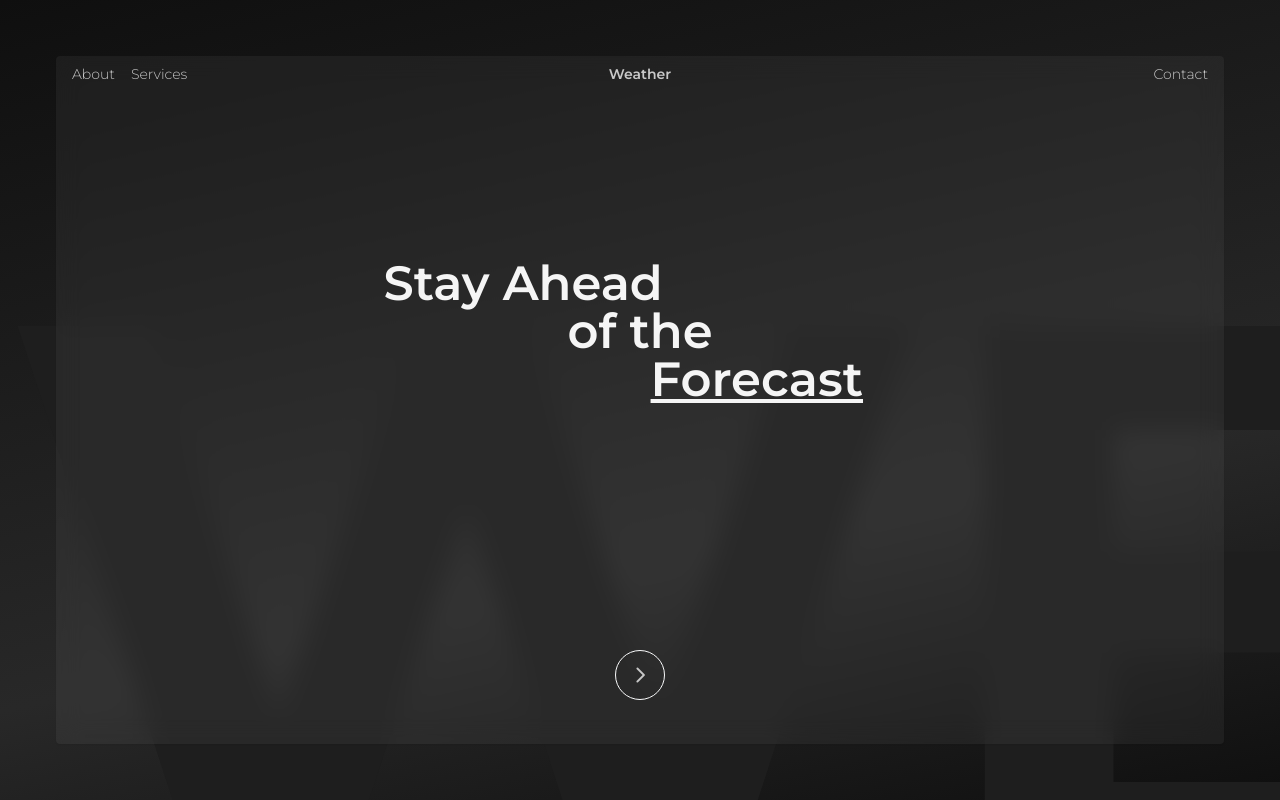
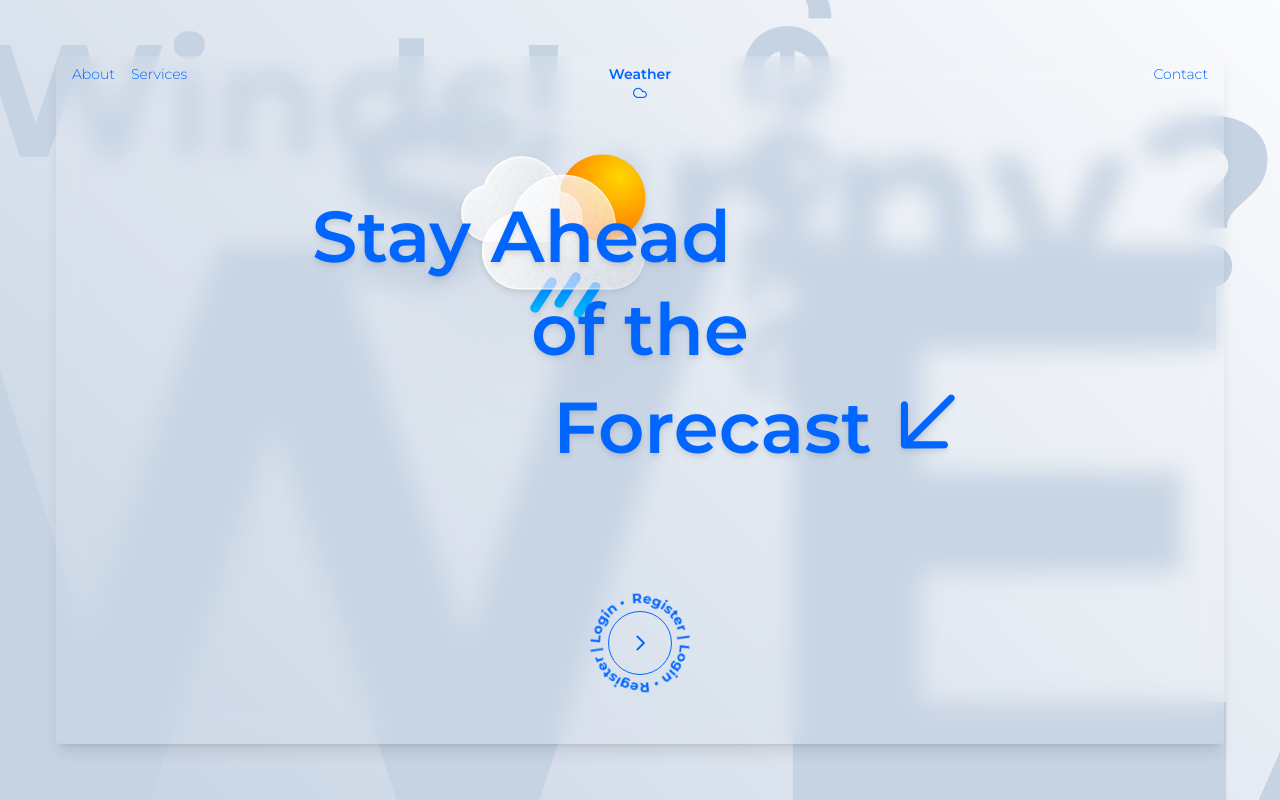
Before and after one commit to dasaniket20002/WeatherAppJMAN, a React (Create React App) app in the folder weatherapp/: page / in a window 1280 px wide. Built offline with nearby package versions, Linux system fonts and the light colour scheme; the HTML template or start-up script is replaced by a standard one.

Commit message:
design update

```diff
--- a/weatherapp/src/App.tsx
+++ b/weatherapp/src/App.tsx
@@ -2,20 +2,29 @@ import { BrowserRouter, Route, Routes } from 'react-router-dom';
 import HomePage from './components/HomePage';
 import RegisterPage from './components/RegisterPage';
 import 'primeicons/primeicons.css';
-import Nav from './components/Nav';
+import LandingPage from './components/LandingPage';
+import WeatherDisplay from './components/WeatherDisplay';
 
 function App() {
     return (
         <div className="App bg-gradient">
             <div className='h-screen p-14'>
-                <h1 className='w-screen h-screen absolute bottom-0 left-0 font-bold text-[50rem] text-fade-txt overflow-hidden'>WEATHER</h1>
-                <div className='h-full w-full grid grid-rows-5 rounded bg-card-transp-white backdrop-blur-md shadow-sm'>
+
+                <div className='w-screen h-screen absolute top-0 left-0 overflow-hidden'>
+                    <h1 className='absolute top-5 right-0 font-bold text-[15rem] text-fade-col'>Sunny?</h1>
+                    <h1 className='absolute -top-5 -left-5 font-bold text-[10rem] text-fade-col'>Winds!</h1>
+                    <h1 className='absolute rotate-90 top-0 left-[32rem] right-50 font-bold text-[10rem] text-fade-col'>Breeze</h1>
+                    <h1 className='absolute -bottom-80 -left-48 font-bold text-[50rem] text-fade-col'>WEATHER</h1>
+                </div>
+
+                <div className='h-full w-full grid grid-rows-5 rounded bg-card-transp-white backdrop-blur-md shadow-lg'>
                     <BrowserRouter>
                         <Routes>
-                            <Route path='/' element={<Nav />}>
+                            <Route path='/' element={<LandingPage />}>
                                 <Route index path="/" element={<HomePage />} />
                                 <Route path="register" element={<RegisterPage />} />
                             </Route>
+                            <Route path='/weather' element={<WeatherDisplay />} />
                         </Routes>
                     </BrowserRouter>
                 </div>
--- a/weatherapp/src/components/HomePage.tsx
+++ b/weatherapp/src/components/HomePage.tsx
@@ -2,20 +2,34 @@ import React from 'react'
 import { Link } from 'react-router-dom'
 
 const HomePage = () => {
-  return (
-    <>
-            <h1 className='row-start-1 row-span-4 col-start-1 grid grid-rows-3 grid-cols-5 text-5xl font-semibold self-center text-center text-primary-txt'>
-                <span className='col-start-1 col-span-4'>Stay Ahead</span>
-                <span className='col-start-1 col-span-full'>of the</span>
-                <span className='col-start-2 col-span-full underline'>Forecast</span>
+    return (
+        <>
+            <h1 className='row-start-1 row-span-4 col-start-1 grid md:grid-rows-3 md:grid-cols-5 text-5xl md:text-7xl gap-4 font-semibold self-center text-center text-primary-col drop-shadow-md'>
+                <span className='md:col-start-1 md:col-span-4'>Stay Ahead</span>
+                <span className='md:col-start-1 md:col-span-full'>of the</span>
+                <span className='md:col-start-2 md:col-span-full'>Forecast <i className="pi pi-arrow-down-left" /></span>
             </h1>
-            <Link to={'/register'} className=' row-start-5 col-start-1 w-full flex justify-center items-center'>
-                <p className='w-min aspect-square flex justify-center items-center border-[1px] border-gray-50 bg-transparent rounded-full py-2 px-4 transition hover:scale-150'>
-                    <i className='pi pi-chevron-right text-accent-txt' />
+            <Link to={'/register'} className='pb-16 row-start-5 col-start-1 w-full flex justify-center items-center'>
+                <p className='w-[4rem] aspect-square flex justify-center items-center border-[1px] border-primary-col bg-transparent rounded-full p-6 transition hover:scale-125'>
+                    <svg height="100" width="100" xmlns="http://www.w3.org/2000/svg" className='absolute animate-rotate'>
+                        <path
+                            id="circlePath"
+                            d=' M 10, 50
+                                a 40,40 0 1,1 80,0
+                                40,40 0 1,1 -80,0'
+                            fill='transparent'
+                        />
+                        <text width="1000">
+                            <textPath href='#circlePath' method='stretch' className='font-bold text-[0.85rem] flex justify-between' fill='rgb(0 102 255)'>
+                                Register | Login • Register | Login •
+                            </textPath>
+                        </text>
+                    </svg>
+                    <i className='pi pi-chevron-right text-primary-col absolute' />
                 </p>
             </Link>
-    </>
-  )
+        </>
+    )
 }
 
 export default HomePage
--- a/weatherapp/src/components/InputField.tsx
+++ b/weatherapp/src/components/InputField.tsx
@@ -1,17 +1,18 @@
-import React, { useState } from 'react'
+import React from 'react'
 
 const InputField = (props: { fieldType: string, fieldID: string, fieldName: string, value: string, setterFunction: React.Dispatch<React.SetStateAction<string>> }) => {
     return (
-        <span className='w-full grid'>
+        <span className='relative w-full grid input_box'>
             <input
                 type={props.fieldType}
                 id={props.fieldID}
-                            //placeholder={props.fieldName}
+                placeholder={''}
                 value={props.value}
                 onChange={(e) => { props.setterFunction(e.target.value) }}
                 autoComplete='off'
-                            className='w-full col-start-1 row-start-1 py-1 px-2 border-[1px] border-black rounded'/>
-                        <label htmlFor={props.fieldID} className='col-start-1 row-start-1 py-1 px-2 text-black font-medium pointer-events-none'>{props.fieldName}</label>
+                required
+                className='w-full py-2 px-2 border-[1px] bg-card-transp-white border-b-black focus:border-b-primary-col rounded outline-none peer shadow-md transition focus:shadow-xl backdrop-blur-md' />
+            <label htmlFor={props.fieldID} className='absolute py-2 px-2 text-black font-medium pointer-events-none transition-all peer-focus:-translate-y-7 peer-focus:text-sm'>{props.fieldName}</label>
         </span>
     )
 }
--- /dev/null
+++ b/weatherapp/src/components/LandingPage.tsx
@@ -0,0 +1,27 @@
+import React from 'react'
+import { Link, Outlet } from 'react-router-dom'
+
+const LandingPage = () => {
+    return (
+        <>
+            <nav className='text-sm text-primary-col font-light row-start-1 col-start-1 col-span-full px-4 py-2 w-full grid grid-cols-3'>
+                <ul className='flex flex-col md:flex-row gap-4'>
+                    <li><Link to={'#'}>About</Link></li>
+                    <li><Link to={'#'}>Services</Link></li>
+                </ul>
+                <ul className='justify-self-center flex flex-col items-center font-semibold'>
+                    <li>Weather</li>
+                    <li><i className='pi pi-cloud' /></li>
+                </ul>
+                <ul className='md:flex gap-4 justify-self-end'>
+                    <li><Link to={'#'}>Contact</Link></li>
+                </ul>
+            </nav>
+
+            <img src={`${process.env.PUBLIC_URL}/assets/drizzle.svg`} alt="" className='absolute right-[30rem] top-[0rem] col-span-full row-span-full w-96 m-auto drop-shadow-md' />
+            <Outlet />
+        </>
+    )
+}
+
+export default LandingPage
--- a/weatherapp/src/components/Nav.tsx
+++ /dev/null
@@ -1,24 +0,0 @@
-import React from 'react'
-import { Link, Outlet } from 'react-router-dom'
-
-const Nav = () => {
-  return (
-    <>
-        <nav className='text-sm text-accent-txt font-light row-start-1 col-start-1 px-4 py-2 w-full grid grid-cols-3'>
-                <ul className='flex gap-4'>
-                    <li><Link to={'#'}>About</Link></li>
-                    <li><Link to={'#'}>Services</Link></li>
-                </ul>
-                <ul className='justify-self-center font-semibold'>
-                    <li>Weather</li>
-                </ul>
-                <ul className='flex gap-4 justify-self-end'>
-                    <li><Link to={'#'}>Contact</Link></li>
-                </ul>
-        </nav>
-        <Outlet />
-    </>
-  )
-}
-
-export default Nav
--- /dev/null
+++ b/weatherapp/src/components/WeatherDisplay.tsx
@@ -0,0 +1,9 @@
+import React from 'react'
+
+const WeatherDisplay = () => {
+    return (
+        <div>WeatherDisplay</div>
+    )
+}
+
+export default WeatherDisplay
--- a/weatherapp/src/index.css
+++ b/weatherapp/src/index.css
@@ -20,3 +20,16 @@ input::-webkit-inner-spin-button {
     -webkit-appearance: none;
     margin: 0;
 }
+
+input:not(:placeholder-shown)+label {
+    --tw-translate-y: -1.75rem
+        /* -28px */
+    ;
+    transform: translate(var(--tw-translate-x), var(--tw-translate-y)) rotate(var(--tw-rotate)) skewX(var(--tw-skew-x)) skewY(var(--tw-skew-y)) scaleX(var(--tw-scale-x)) scaleY(var(--tw-scale-y));
+    font-size: 0.875rem
+        /* 14px */
+    ;
+    line-height: 1.25rem
+        /* 20px */
+    ;
+}
--- a/weatherapp/tailwind.config.js
+++ b/weatherapp/tailwind.config.js
@@ -7,12 +7,23 @@ module.exports = {
         extend: {
             colors: {
                 'card-transp-white': 'rgba(255, 255, 255, 0.05)',
-        'primary-txt': 'rgba(245, 245, 245, 1)',
-        'accent-txt': 'rgba(200, 200, 200, 1)',
-        'fade-txt': 'rgba(30,30,30,1)'
+                'primary-col': '#0066FF',
+                'primary-col-transp': '#0066FF55',
+                'accent-col': '#00C2FF',
+                'accent-col-transp': '#00C2FF55',
+                'fade-col': '#C6D3E3'
             },
             backgroundImage: {
-        'gradient': 'linear-gradient(347deg, rgba(15,15,15,1) 0%, rgba(40,40,40,1) 35%, rgba(15,15,15,1) 100%);'
+                'gradient': 'linear-gradient(45deg, #C6D3E3 0%, #FAFBFD 100%);'
+            },
+            keyframes: {
+                'rotate-kf': {
+                    '0%': { transform: 'rotate(0deg)' },
+                    '100%': { transform: 'rotate(360deg)' }
+                }
+            },
+            animation: {
+                'rotate': 'rotate-kf 25s linear infinite'
             }
         },
     },
```
Also changed, not shown: weatherapp/src/components/RegisterPage.tsx (+24 -18 lines), weatherapp/public/assets/drizzle.svg (added). Lines whose indentation alone changed are shown as unchanged.
